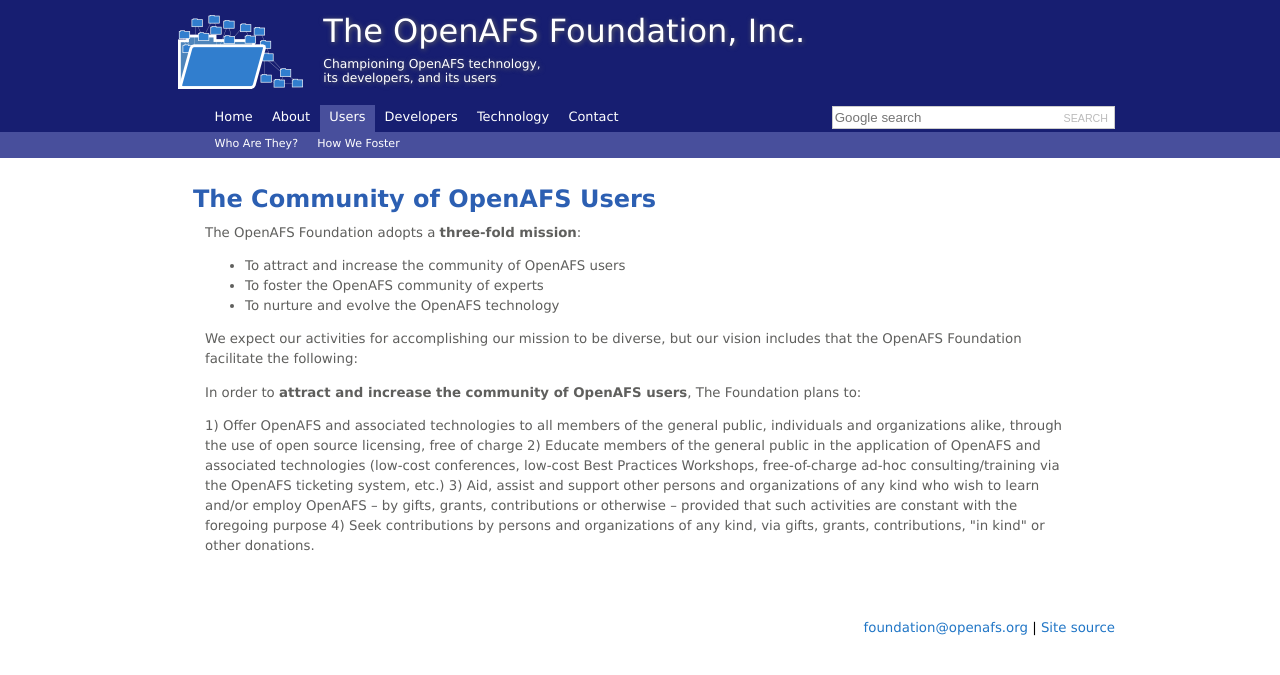
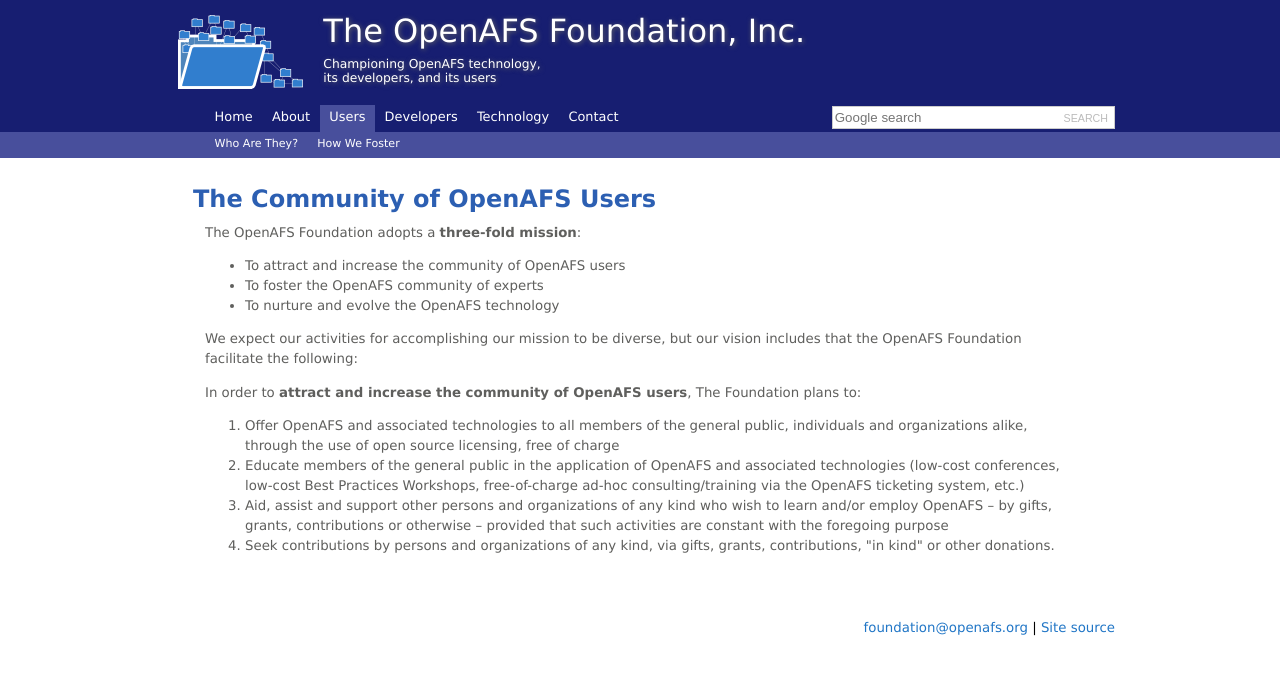
Before and after one commit to openafsfoundation/openafsfoundation.org, a Jekyll site: the page built from users/index.md, in a window 1280 px wide. Shown: the top 675 px of the page. Built offline with Jekyll 4.4.1, drawn with Linux system fonts in a browser that asks for light colours.

Commit message:
Update index.md
Use periods rather than parens for numbered list

```diff
--- a/users/index.md
+++ b/users/index.md
@@ -15,7 +15,7 @@
 
 In order to **attract and increase the community of OpenAFS users**, The Foundation plans to:
 
-  1) Offer OpenAFS and associated technologies to all members of the general public, individuals and organizations alike, through the use of open source licensing, free of charge
-  2) Educate members of the general public in the application of OpenAFS and associated technologies (low-cost conferences, low-cost Best Practices Workshops, free-of-charge ad-hoc consulting/training via the OpenAFS ticketing system, etc.)
-  3) Aid, assist and support other persons and organizations of any kind who wish to learn and/or employ OpenAFS -- by gifts, grants, contributions or otherwise -- provided that such activities are constant with the foregoing purpose
-  4) Seek contributions by persons and organizations of any kind, via gifts, grants, contributions, "in kind" or other donations.
+  1. Offer OpenAFS and associated technologies to all members of the general public, individuals and organizations alike, through the use of open source licensing, free of charge
+  2. Educate members of the general public in the application of OpenAFS and associated technologies (low-cost conferences, low-cost Best Practices Workshops, free-of-charge ad-hoc consulting/training via the OpenAFS ticketing system, etc.)
+  3. Aid, assist and support other persons and organizations of any kind who wish to learn and/or employ OpenAFS -- by gifts, grants, contributions or otherwise -- provided that such activities are constant with the foregoing purpose
+  4. Seek contributions by persons and organizations of any kind, via gifts, grants, contributions, "in kind" or other donations.
```
